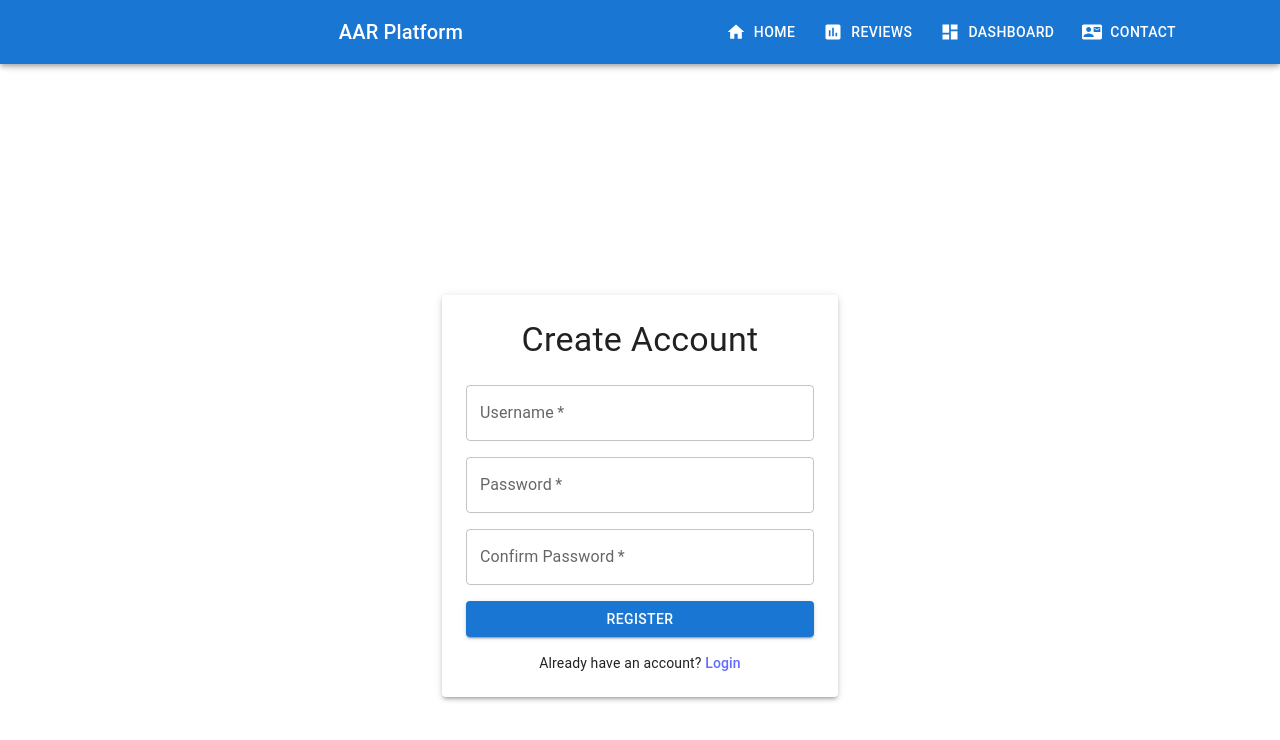
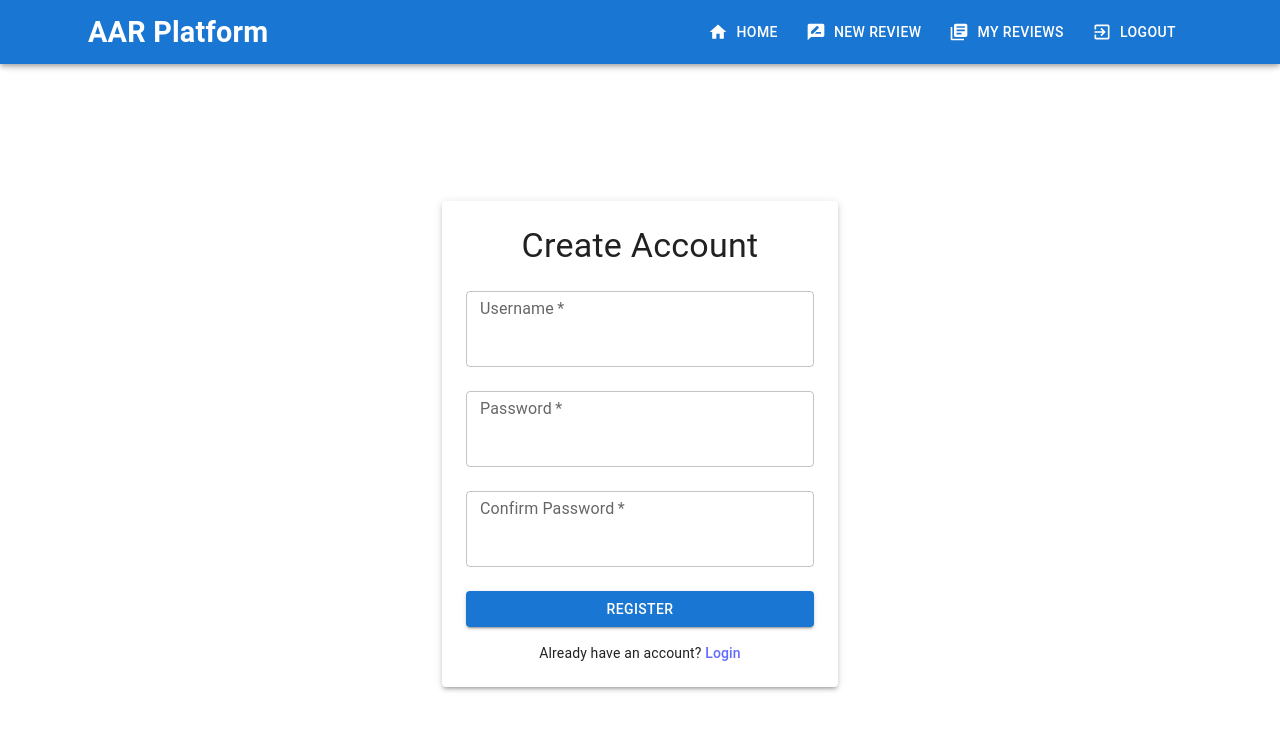
Before and after one commit to gallerymiguel/after_action_review, a React (Vite) app in the folder client/: page /register in a window 1280 px wide. Shown: the top 740 px of the page. Built offline with nearby package versions, Linux system fonts and the light colour scheme.

Commit message:
Updated nav, landingpage, login, and register components

```diff
--- a/client/src/components/nav.tsx
+++ b/client/src/components/nav.tsx
@@ -1,40 +1,59 @@
 import React from "react";
-import { AppBar, Toolbar, Typography, Button, Box, Tooltip, Container } from "@mui/material";
-import { Home, Assessment, Dashboard, ContactMail } from "@mui/icons-material";
+import { AppBar, Toolbar, Typography, Button, Box, Container } from "@mui/material";
+import { Home, RateReview, LibraryBooks, ExitToApp } from "@mui/icons-material";
 import { Link } from "react-router-dom";
 
 const NavigationBar: React.FC = () => {
   const menuItems = [
     { text: "Home", icon: <Home />, path: "/" },
-    { text: "Reviews", icon: <Assessment />, path: "/reviews" },
-    { text: "Dashboard", icon: <Dashboard />, path: "/dashboard" },
-    { text: "Contact", icon: <ContactMail />, path: "/contact" },
+    { text: "New Review", icon: <RateReview />, path: "/reviews" },
+    { text: "My Reviews", icon: <LibraryBooks />, path: "/dashboard" },
+    { text: "Logout", icon: <ExitToApp />, path: "/login" }, //change this to login too!!!! backend shite 0_0
   ];
 
   return (
     <AppBar position="static" color="primary" className="navbar">
       <Container maxWidth="lg">
-        <Toolbar>
-          <Typography variant="h6" className="navbar-title" sx={{ flexGrow: 1 }}>
+        <Toolbar sx={{ display: 'flex', justifyContent: 'space-between' }}>
+          {/* Title on the left */}
+          <Typography
+            variant="h6"
+            className="navbar-title"
+            sx={{
+              fontSize: '1.8rem',
+              fontWeight: 'bold',
+            }}
+          >
             AAR Platform
           </Typography>
-          {menuItems.map((item) => (
-            <Tooltip title={item.text} key={item.text}>
+
+          {/* Menu items on the right */}
+          <Box sx={{ display: 'flex', justifyContent: 'flex-end' }}>
+            {menuItems.map((item) => (
               <Button
                 component={Link as React.ElementType}
                 to={item.path}
                 startIcon={item.icon}
                 color="inherit"
-                sx={{ mx: 1 }}
+                sx={{
+                  mx: 1,
+                  '&:hover': {
+                    backgroundColor: 'secondary.main',
+                    color: 'white',
+                  },
+                }}
+                key={item.text}
               >
                 {item.text}
               </Button>
-            </Tooltip>
-          ))}
+            ))}
+          </Box>
         </Toolbar>
       </Container>
     </AppBar>
   );
+
+
 };
 
 export default NavigationBar;
--- a/client/src/pages/landingpage.tsx
+++ b/client/src/pages/landingpage.tsx
@@ -11,7 +11,17 @@ const LandingPage: React.FC = () => {
         <Typography variant="h5" color="textSecondary" paragraph>
           A structured process to analyze what happened, why it happened, and how it can be improved.
         </Typography>
-        <Button variant="contained" color="primary" href="/reviews">
+        <Button
+          variant="contained"
+          color="primary"
+          href="/login"
+          sx={{
+            '&:hover': {
+              backgroundColor: 'secondary.main',
+              color: 'white',
+            },
+          }}
+        >
           Get Started
         </Button>
       </Box>
--- a/client/src/pages/login.tsx
+++ b/client/src/pages/login.tsx
@@ -12,13 +12,13 @@ const LoginPage: React.FC = () => {
     };
 
     return (
-        <Container maxWidth="xs" sx={{ display: 'flex', justifyContent: 'center', alignItems: 'center', height: '100vh' }}>
+        <Container maxWidth="xs" sx={{ display: 'flex', justifyContent: 'center', alignItems: 'center', height: '50vh' }}>
             <Paper elevation={3} sx={{ padding: 3, width: '100%' }}>
                 <Box textAlign="center" mb={3}>
                     <Typography variant="h4">Login</Typography>
                 </Box>
                 <form onSubmit={handleFormSubmit}>
-                    <Grid container spacing={2}>
+                    <Grid container spacing={3}> {/* Increased spacing from 2 to 3 */}
 
                         {/* Username Field */}
                         <Grid item xs={12}>
@@ -29,6 +29,14 @@ const LoginPage: React.FC = () => {
                                 value={username}
                                 onChange={(e) => setUsername(e.target.value)}
                                 required
+                                sx={{
+                                    '& .MuiInputLabel-root': {
+                                        top: '-10px',
+                                    },
+                                    '& .MuiOutlinedInput-root': {
+                                        padding: '10px',
+                                    },
+                                }}
                             />
                         </Grid>
 
@@ -42,6 +50,14 @@ const LoginPage: React.FC = () => {
                                 value={password}
                                 onChange={(e) => setPassword(e.target.value)}
                                 required
+                                sx={{
+                                    '& .MuiInputLabel-root': {
+                                        top: '-10px',
+                                    },
+                                    '& .MuiOutlinedInput-root': {
+                                        padding: '10px',
+                                    },
+                                }}
                             />
                         </Grid>
 
--- a/client/src/pages/register.tsx
+++ b/client/src/pages/register.tsx
@@ -21,13 +21,13 @@ const CreateAccountPage: React.FC = () => {
     };
 
     return (
-        <Container maxWidth="xs" sx={{ display: 'flex', justifyContent: 'center', alignItems: 'center', height: '100vh' }}>
+        <Container maxWidth="xs" sx={{ display: 'flex', justifyContent: 'center', alignItems: 'center', height: '50vh' }}>
             <Paper elevation={3} sx={{ padding: 3, width: '100%' }}>
                 <Box textAlign="center" mb={3}>
                     <Typography variant="h4">Create Account</Typography>
                 </Box>
                 <form onSubmit={handleFormSubmit}>
-                    <Grid container spacing={2}>
+                    <Grid container spacing={3}> {/* Increased spacing here from 2 to 3 */}
 
                         {/* Username Field */}
                         <Grid item xs={12}>
@@ -38,6 +38,14 @@ const CreateAccountPage: React.FC = () => {
                                 value={username}
                                 onChange={(e) => setUsername(e.target.value)}
                                 required
+                                sx={{
+                                    '& .MuiInputLabel-root': {
+                                        top: '-10px',
+                                    },
+                                    '& .MuiOutlinedInput-root': {
+                                        padding: '10px',
+                                    },
+                                }}
                             />
                         </Grid>
 
@@ -51,6 +59,14 @@ const CreateAccountPage: React.FC = () => {
                                 value={password}
                                 onChange={(e) => setPassword(e.target.value)}
                                 required
+                                sx={{
+                                    '& .MuiInputLabel-root': {
+                                        top: '-10px',
+                                    },
+                                    '& .MuiOutlinedInput-root': {
+                                        padding: '10px',
+                                    },
+                                }}
                             />
                         </Grid>
 
@@ -64,6 +80,14 @@ const CreateAccountPage: React.FC = () => {
                                 value={confirmPassword}
                                 onChange={(e) => setConfirmPassword(e.target.value)}
                                 required
+                                sx={{
+                                    '& .MuiInputLabel-root': {
+                                        top: '-10px',
+                                    },
+                                    '& .MuiOutlinedInput-root': {
+                                        padding: '10px',
+                                    },
+                                }}
                             />
                         </Grid>
 
```
